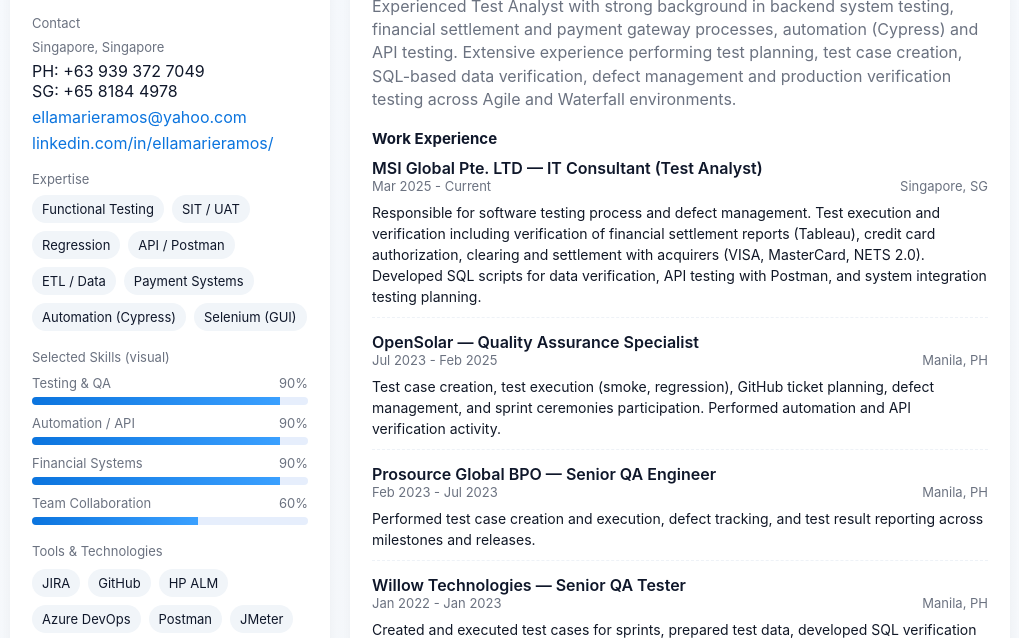
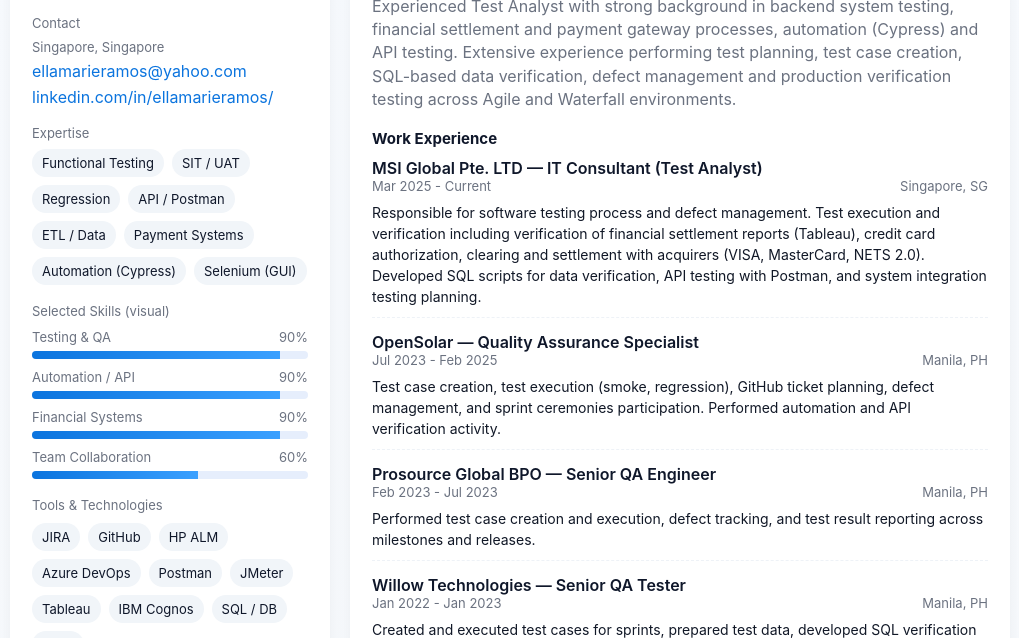
Before and after one commit to ellamarieramos/ellamarieramos.github.io, a plain HTML site: page index.html in a window 1280 px wide. Shown: the part 149-787 px from the top of the page, without its empty margins (130-1149 px from the left). Drawn offline with Linux system fonts and the light colour scheme.

Commit message:
Update index.html

```diff
--- a/index.html
+++ b/index.html
@@ -122,8 +122,6 @@
         <div style="margin-top:8px">
           <div class="muted">Singapore, Singapore</div>
           <div style="margin-top:6px">
-            <div>PH: +63 939 372 7049</div>
-            <div>SG: +65 8184 4978</div>
             <div style="margin-top:6px"><a href="mailto:ellamarieramos@yahoo.com">ellamarieramos@yahoo.com</a></div>
             <div style="margin-top:6px"><a href="https://www.linkedin.com/in/ellamarieramos/" target="_blank" rel="noopener">linkedin.com/in/ellamarieramos/</a></div>
           </div>
```
